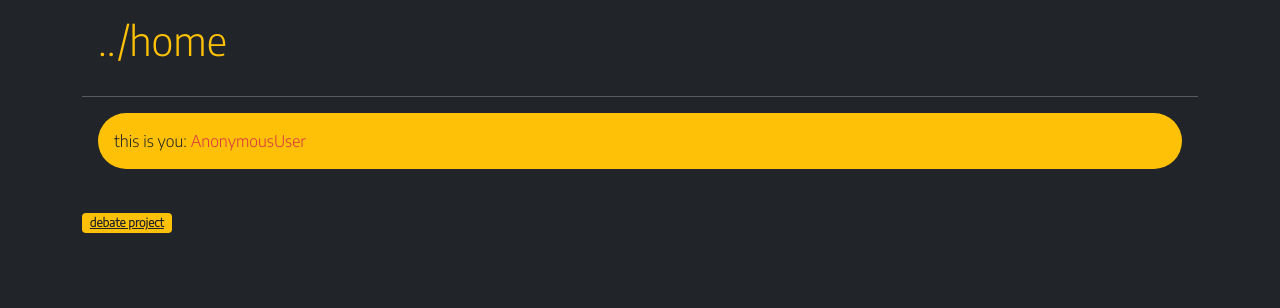
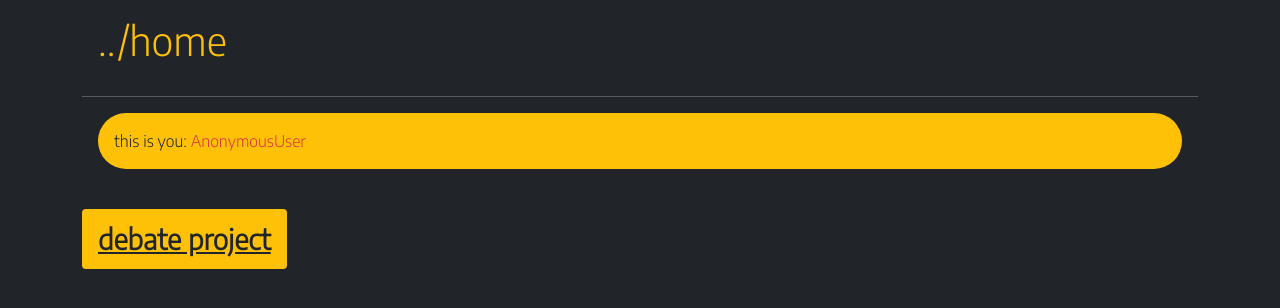
Before and after one commit to danmuck/debate_project_1, a Django app: page / in a window 1280 px wide. Shown: the part 56-364 px from the top of the page. Run offline with Django 3.2, Linux system fonts and the light colour scheme.

Commit message:
project home test

```diff
--- a/templates/home.html
+++ b/templates/home.html
@@ -9,6 +9,6 @@ home:
 <hr>
 <div class='m-3 p-3 rounded-pill bg-warning text-dark'>this is you: <span class='text-danger'>{{ request.user }}</span></div>
 <br>
-<a href='/ev_home/' class="badge bg-warning text-dark">debate project</a>
+<a href='/ev_home/' class="badge bg-warning text-dark fs-3 p-3">debate project</a>
 <br>
 {% endblock %}
```
